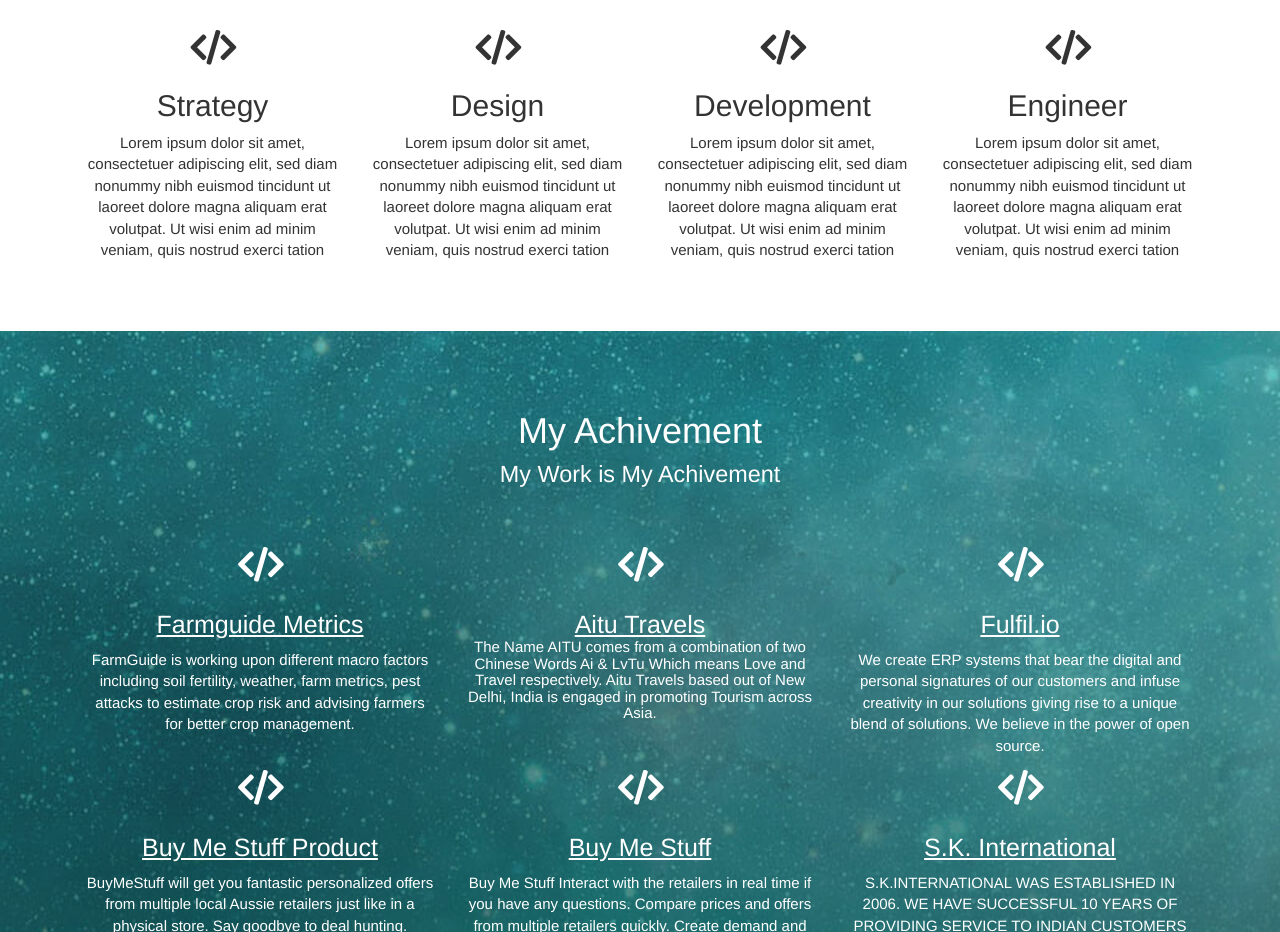
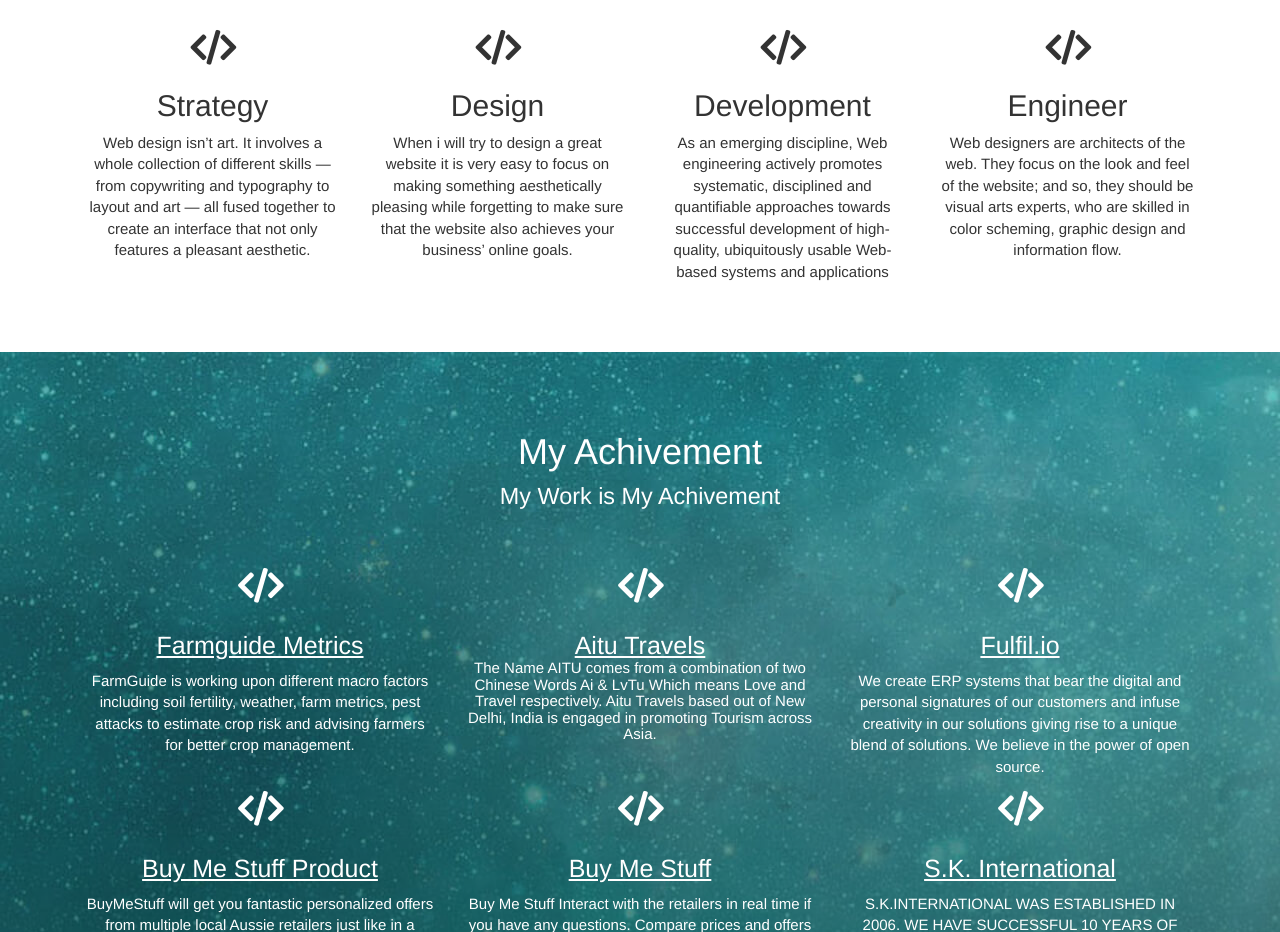
Before and after one commit to gautampanday/gautampanday.github.io, a plain HTML site: page index.html in a window 1280 px wide. Shown: the part 960-1892 px from the top of the page. Drawn offline with Linux system fonts and the light colour scheme.

```diff
--- a/index.html
+++ b/index.html
@@ -56,22 +56,22 @@
       <div class="col-sm-3 animated hiding" data-animation="fadeInDown" data-delay="200">
         <i class="fa fa-code motto-icon"></i>
         <h2>Strategy</h2>
-        <p>Lorem ipsum dolor sit amet, consectetuer adipiscing elit, sed diam nonummy nibh euismod tincidunt ut laoreet dolore magna aliquam erat volutpat. Ut wisi enim ad minim veniam, quis nostrud exerci tation</p>
+        <p>Web design isn’t art. It involves a whole collection of different skills — from copywriting and typography to layout and art — all fused together to create an interface that not only features a pleasant aesthetic.</p>
       </div>
       <div class="col-sm-3 animated hiding" data-animation="fadeInDown" data-delay="200">
         <i class="fa fa-code motto-icon"></i>
         <h2>Design</h2>
-        <p>Lorem ipsum dolor sit amet, consectetuer adipiscing elit, sed diam nonummy nibh euismod tincidunt ut laoreet dolore magna aliquam erat volutpat. Ut wisi enim ad minim veniam, quis nostrud exerci tation</p>
+        <p>When i will try to design a great website it is very easy to focus on making something aesthetically pleasing while forgetting to make sure that the website also achieves your business’ online goals.</p>
       </div>
       <div class="col-sm-3 animated hiding" data-animation="fadeInDown" data-delay="200" >
         <i class="fa fa-code motto-icon"></i>
         <h2>Development</h2>
-        <p>Lorem ipsum dolor sit amet, consectetuer adipiscing elit, sed diam nonummy nibh euismod tincidunt ut laoreet dolore magna aliquam erat volutpat. Ut wisi enim ad minim veniam, quis nostrud exerci tation</p>
+        <p>As an emerging discipline, Web engineering actively promotes systematic, disciplined and quantifiable approaches towards successful development of high-quality, ubiquitously usable Web-based systems and applications</p>
       </div>
       <div class="col-sm-3 animated hiding" data-animation="fadeInDown" data-delay="200">
         <i class="fa fa-code motto-icon"></i>
         <h2>Engineer</h2>
-        <p>Lorem ipsum dolor sit amet, consectetuer adipiscing elit, sed diam nonummy nibh euismod tincidunt ut laoreet dolore magna aliquam erat volutpat. Ut wisi enim ad minim veniam, quis nostrud exerci tation</p>
+        <p>Web designers are architects of the web. They focus on the look and feel of the website; and so, they should be visual arts experts, who are skilled in color scheming, graphic design and information flow.</p>
       </div>
     </div>
   </div>
```
